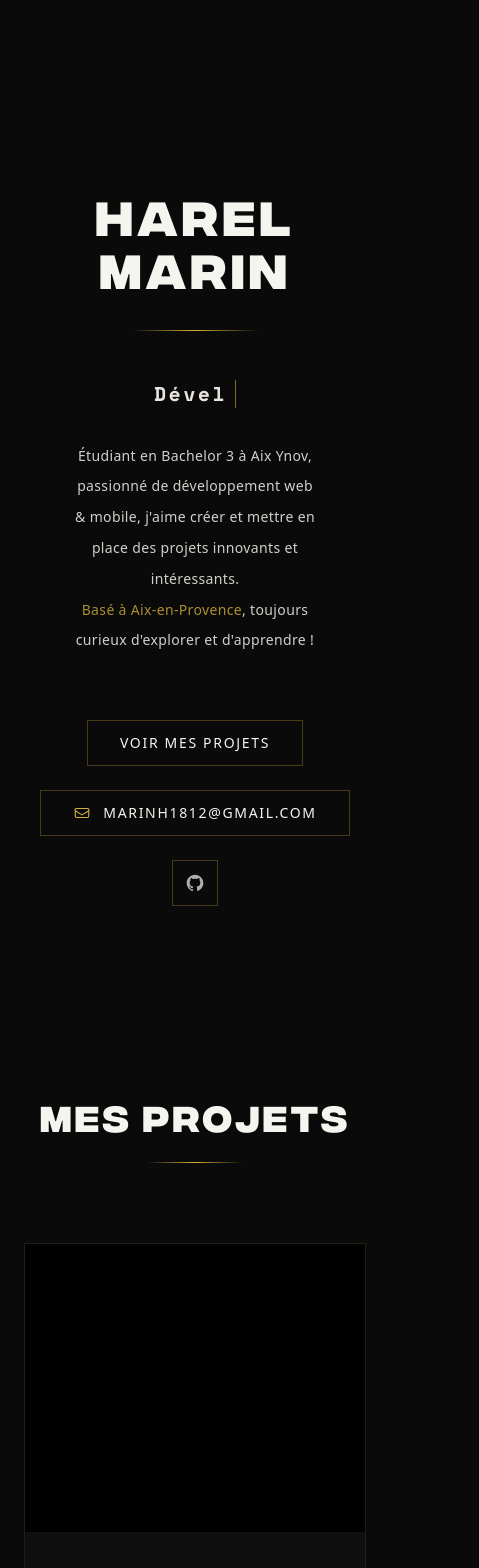
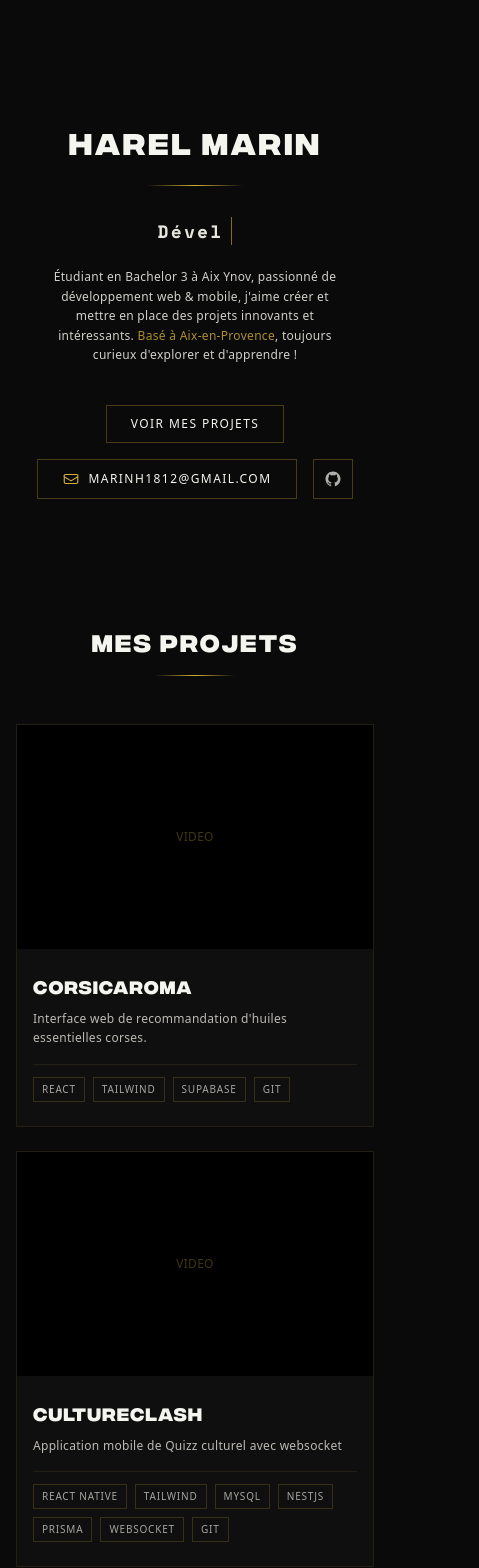
Before and after one commit to harelmarin/portfolioV2, a Next.js app in the folder client/: page / in a window 390 px wide. Shown: the top 1568 px of the page, 479 px wide, since content can reach past the window. Built offline with nearby package versions, Linux system fonts and the light colour scheme.

Commit message:
style(responsive) : fix some responsive part

```diff
--- a/client/app/components/ContactButton.tsx
+++ b/client/app/components/ContactButton.tsx
@@ -21,7 +21,7 @@ const ContactButton = () => {
       tabIndex={0}
       aria-label="Copier l'e-mail"
       onClick={handleCopy}
-      className={`cursor-pointer relative px-8 py-3 border border-[#d4af37]/30 text-[#f5f5f0] font-light tracking-[0.1em] bg-transparent hover:bg-[#d4af37]/10 hover:border-[#d4af37]/60 focus:outline-none transition-all duration-500 text-sm uppercase flex items-center gap-3 select-all`}
+      className={`cursor-pointer relative px-6 sm:px-8 py-2.5 sm:py-3 border border-[#d4af37]/30 text-[#f5f5f0] font-light tracking-[0.1em] bg-transparent hover:bg-[#d4af37]/10 hover:border-[#d4af37]/60 focus:outline-none transition-all duration-500 text-xs sm:text-sm uppercase flex items-center gap-2 sm:gap-3 select-all`}
       style={{
         transition: 'all 0.5s cubic-bezier(0.4, 0, 0.2, 1)',
         letterSpacing: '0.12em'
--- a/client/app/components/HomePage.tsx
+++ b/client/app/components/HomePage.tsx
@@ -112,16 +112,15 @@ const experiences = [
 const Home = () => {
   return (
     <div className="min-h-screen bg-[#0a0a0a] text-[#f5f5f0]">
-      <section className="container mx-auto px-6 pt-32 pb-32 md:pb-40 flex justify-center">
-        <div className="w-full max-w-3xl mx-auto px-12 py-16 md:py-20 text-center flex flex-col items-center">
-          <h1 className="font-integral text-5xl md:text-7xl lg:text-8xl font-bold tracking-[0.08em] text-[#f5f5f0] mb-8 leading-[1.1]">
+      <section className="container mx-auto px-4 sm:px-6 pt-20 sm:pt-28 md:pt-32 pb-20 sm:pb-28 md:pb-40 flex justify-center">
+        <div className="w-full max-w-3xl mx-auto px-4 sm:px-8 md:px-12 py-12 sm:py-16 md:py-20 text-center flex flex-col items-center">
+          <h1 className="font-integral text-3xl sm:text-5xl md:text-7xl lg:text-8xl font-bold tracking-[0.08em] text-[#f5f5f0] mb-6 sm:mb-8 leading-[1.1]">
             Harel Marin
           </h1>
-          <div className="w-32 h-[1px] bg-gradient-to-r from-transparent via-[#d4af37] to-transparent mb-10" />
+          <div className="w-24 sm:w-32 h-[1px] bg-gradient-to-r from-transparent via-[#d4af37] to-transparent mb-6 sm:mb-10" />
           <div
-            className="mb-6 text-xl md:text-3xl min-h-[2.3em] font-light text-[#e8e5df] tracking-[0.15em] flex justify-center items-center gap-2"
+            className="mb-4 sm:mb-6 text-lg sm:text-xl md:text-2xl lg:text-3xl min-h-[2.3em] font-light text-[#e8e5df] tracking-[0.12em] sm:tracking-[0.15em] flex justify-center items-center gap-2"
             aria-label="Présentation animée"
-            style={{ letterSpacing: '0.12em' }}
           >
             <Typewriter
               words={[
@@ -133,17 +132,18 @@ const Home = () => {
               ]}
             />
           </div>
-          <p className="text-sm md:text-base lg:text-lg text-[#e8e5df]/90 font-light max-w-2xl mb-12 leading-[2.2] tracking-wide">
+          <p className="text-xs sm:text-sm md:text-base lg:text-lg text-[#e8e5df]/90 font-light max-w-2xl mb-8 sm:mb-12 leading-relaxed sm:leading-[2.2] tracking-wide px-4">
             Étudiant en Bachelor 3 à Aix Ynov, passionné de développement web &
             mobile, j'aime créer et mettre en place des projets innovants et
             intéressants.
-            <br />
+            <br className="hidden sm:block" />
+            <span className="sm:hidden"> </span>
             <span className="text-[#d4af37]/80">Basé à Aix-en-Provence</span>, toujours curieux d'explorer et d'apprendre !
           </p>
-          <div className="flex flex-wrap gap-6 justify-center mt-4">
+          <div className="flex flex-wrap gap-4 sm:gap-6 justify-center mt-2 sm:mt-4">
             <a
               href="#mes-projets"
-              className="cursor-pointer px-8 py-3 border border-[#d4af37]/30 text-[#f5f5f0] font-light tracking-[0.1em] bg-transparent hover:bg-[#d4af37]/10 hover:border-[#d4af37]/60 focus:outline-none transition-all duration-500 text-sm uppercase"
+              className="cursor-pointer px-6 sm:px-8 py-2.5 sm:py-3 border border-[#d4af37]/30 text-[#f5f5f0] font-light tracking-[0.1em] bg-transparent hover:bg-[#d4af37]/10 hover:border-[#d4af37]/60 focus:outline-none transition-all duration-500 text-xs sm:text-sm uppercase"
               style={{
                 transition: 'all 0.5s cubic-bezier(0.4, 0, 0.2, 1)',
                 letterSpacing: '0.12em'
@@ -157,15 +157,15 @@ const Home = () => {
               target="_blank"
               rel="noopener noreferrer"
               aria-label="Voir le GitHub de Marin Harel"
-              className="cursor-pointer p-3 border border-[#d4af37]/30 text-[#f5f5f0]/70 bg-transparent hover:bg-[#d4af37]/10 hover:border-[#d4af37]/60 hover:text-[#f5f5f0] focus:outline-none transition-all duration-500 flex items-center justify-center group"
+              className="cursor-pointer p-2.5 sm:p-3 border border-[#d4af37]/30 text-[#f5f5f0]/70 bg-transparent hover:bg-[#d4af37]/10 hover:border-[#d4af37]/60 hover:text-[#f5f5f0] focus:outline-none transition-all duration-500 flex items-center justify-center group"
               style={{ transition: 'all 0.5s cubic-bezier(0.4, 0, 0.2, 1)' }}
             >
               <svg
                 viewBox="0 0 24 24"
-                width="20"
-                height="20"
+                width="18"
+                height="18"
+                className="sm:w-5 sm:h-5 inline-block align-middle group-hover:scale-110 transition-transform duration-500"
                 fill="currentColor"
-                className="inline-block align-middle group-hover:scale-110 transition-transform duration-500"
               >
                 <path d="M12 2C6.476 2 2 6.485 2 12.021c0 4.428 2.867 8.181 6.839 9.504.5.09.682-.217.682-.483v-1.693c-2.782.605-3.369-1.343-3.369-1.343-.454-1.153-1.11-1.461-1.11-1.461-.908-.62.07-.608.07-.608 1.004.07 1.532 1.032 1.532 1.032.892 1.53 2.341 1.089 2.91.833.092-.648.35-1.09.636-1.341-2.221-.253-4.555-1.115-4.555-4.962 0-1.096.39-1.993 1.029-2.695-.103-.254-.447-1.276.098-2.658 0 0 .84-.27 2.75 1.025A9.564 9.564 0 0112 6.844c.85.004 1.705.115 2.504.338 1.908-1.295 2.746-1.025 2.746-1.025.547 1.382.202 2.404.1 2.658.64.702 1.027 1.599 1.027 2.695 0 3.857-2.337 4.705-4.565 4.955.359.309.678.92.678 1.855v2.75c0 .268.18.577.688.479C19.137 20.2 22 16.447 22 12.021 22 6.485 17.523 2 12 2z" />
               </svg>
@@ -173,24 +173,24 @@ const Home = () => {
           </div>
         </div>
       </section>
-      <section id="mes-projets" className="container mx-auto px-6 pb-20">
-        <div className="text-center mb-20 md:mb-28">
-          <h2 className="font-integral text-4xl md:text-6xl lg:text-7xl font-bold text-[#f5f5f0] tracking-[0.08em] mb-6 inline-flex gap-2 items-center justify-center">
+      <section id="mes-projets" className="container mx-auto px-4 sm:px-6 pb-12 sm:pb-20">
+        <div className="text-center mb-12 sm:mb-20 md:mb-28">
+          <h2 className="font-integral text-2xl sm:text-4xl md:text-6xl lg:text-7xl font-bold text-[#f5f5f0] tracking-[0.08em] mb-4 sm:mb-6 inline-flex gap-2 items-center justify-center">
             Mes Projets
           </h2>
-          <div className="mx-auto w-24 h-[1px] bg-gradient-to-r from-transparent via-[#d4af37] to-transparent" />
+          <div className="mx-auto w-20 sm:w-24 h-[1px] bg-gradient-to-r from-transparent via-[#d4af37] to-transparent" />
         </div>
         <ProjectGallery projects={projects} />
       </section>
       <section
         id="experiences"
-        className="container mx-auto px-6 pt-8 pb-32 mt-32"
+        className="container mx-auto px-4 sm:px-6 pt-8 pb-20 sm:pb-32 mt-16 sm:mt-32"
       >
-        <div className="text-center mb-20 md:mb-28">
-          <h2 className="font-integral text-4xl md:text-6xl lg:text-7xl font-bold text-[#f5f5f0] tracking-[0.08em] mb-6 inline-flex items-center justify-center">
+        <div className="text-center mb-12 sm:mb-20 md:mb-28">
+          <h2 className="font-integral text-2xl sm:text-4xl md:text-6xl lg:text-7xl font-bold text-[#f5f5f0] tracking-[0.08em] mb-4 sm:mb-6 inline-flex items-center justify-center">
             Expériences professionnelles
           </h2>
-          <div className="mx-auto w-32 h-[1px] bg-gradient-to-r from-transparent via-[#d4af37] to-transparent" />
+          <div className="mx-auto w-24 sm:w-32 h-[1px] bg-gradient-to-r from-transparent via-[#d4af37] to-transparent" />
         </div>
         <ExperienceAccordion experiences={experiences} />
       </section>
--- a/client/app/components/ProjectGallery.tsx
+++ b/client/app/components/ProjectGallery.tsx
@@ -17,18 +17,18 @@ const ProjectGallery = ({ projects }: ProjectGalleryProps) => {
         project={selectedProject}
         onClose={() => setSelectedProject(null)}
       />
-      <div className="grid grid-cols-1 md:grid-cols-2 lg:grid-cols-3 gap-8 lg:gap-12 max-w-7xl mx-auto">
+      <div className="grid grid-cols-1 md:grid-cols-2 lg:grid-cols-3 gap-6 md:gap-8 lg:gap-12 max-w-7xl mx-auto">
         {projects.map((project, idx) => (
           <div
             key={idx}
             className="group relative border border-[#d4af37]/10 hover:border-[#d4af37]/30 bg-[#0f0f0f] transition-all duration-700 overflow-hidden cursor-pointer"
             onClick={() => setSelectedProject(project)}
             style={{
-              minHeight: '500px',
+              minHeight: 'auto',
               transition: 'all 0.7s cubic-bezier(0.4, 0, 0.2, 1)'
             }}
           >
-            <div className="relative w-full h-72 md:h-80 flex items-center justify-center bg-[#0a0a0a] overflow-hidden group/imagevid">
+            <div className="relative w-full h-56 sm:h-64 md:h-72 lg:h-80 flex items-center justify-center bg-[#0a0a0a] overflow-hidden group/imagevid">
               {project.image ? (
                 <img
                   src={project.image}
@@ -38,24 +38,24 @@ const ProjectGallery = ({ projects }: ProjectGalleryProps) => {
                   style={{ transition: 'transform 0.7s cubic-bezier(0.4, 0, 0.2, 1)' }}
                 />
               ) : project.video ? (
-                <div className="w-full h-full">
+                <div className="w-full h-full relative">
                   <VideoPreview src={project.video} title={project.title} poster={project.image} />
                 </div>
               ) : null}
               <div className="absolute inset-0 bg-gradient-to-t from-[#0a0a0a]/90 via-transparent to-transparent opacity-0 group-hover:opacity-100 transition-opacity duration-700" />
             </div>
-            <div className="px-8 py-8 flex flex-col min-h-[180px] bg-[#0f0f0f]">
-              <h3 className="text-xl md:text-2xl font-bold mb-3 text-[#f5f5f0] font-integral tracking-[0.05em] group-hover:text-[#d4af37] transition-colors duration-500">
+            <div className="px-4 sm:px-6 md:px-8 py-6 md:py-8 flex flex-col bg-[#0f0f0f]">
+              <h3 className="text-lg sm:text-xl md:text-2xl font-bold mb-2 md:mb-3 text-[#f5f5f0] font-integral tracking-[0.05em] group-hover:text-[#d4af37] transition-colors duration-500">
                 {project.title}
               </h3>
-              <p className="text-sm md:text-base text-[#e8e5df]/80 mb-6 line-clamp-3 leading-relaxed font-light tracking-wide">
+              <p className="text-xs sm:text-sm md:text-base text-[#e8e5df]/80 mb-4 md:mb-6 line-clamp-3 leading-relaxed font-light tracking-wide">
                 {project.description}
               </p>
-              <div className="flex flex-wrap gap-2 mt-auto pt-4 border-t border-[#d4af37]/10">
+              <div className="flex flex-wrap gap-2 mt-auto pt-3 md:pt-4 border-t border-[#d4af37]/10">
                 {project.stacks.map((stack, i) => (
                   <div
                     key={i}
-                    className="flex items-center bg-transparent border border-[#d4af37]/20 px-3 py-1 text-xs font-light text-[#e8e5df]/70 tracking-wide uppercase"
+                    className="flex items-center bg-transparent border border-[#d4af37]/20 px-2 sm:px-3 py-1 text-[10px] sm:text-xs font-light text-[#e8e5df]/70 tracking-wide uppercase"
                     style={{ letterSpacing: '0.08em' }}
                   >
                     {stack}
--- a/client/app/components/VideoPreview.tsx
+++ b/client/app/components/VideoPreview.tsx
@@ -90,9 +90,12 @@ const VideoPreview = ({ src, title, poster }: VideoPreviewProps) => {
             alt={title}
             className="object-cover w-full h-full"
             loading="lazy"
+            style={{ width: '100%', height: '100%', objectFit: 'cover' }}
           />
         ) : (
-          <div className="w-full h-full bg-black" aria-label={title} />
+          <div className="w-full h-full bg-black flex items-center justify-center" aria-label={title}>
+            <div className="text-[#d4af37]/30 text-xs uppercase tracking-wide">Video</div>
+          </div>
         )}
       </div>
     );
```
Also changed, not shown: client/app/components/ExperienceAccordion.tsx (+14 -14 lines).
